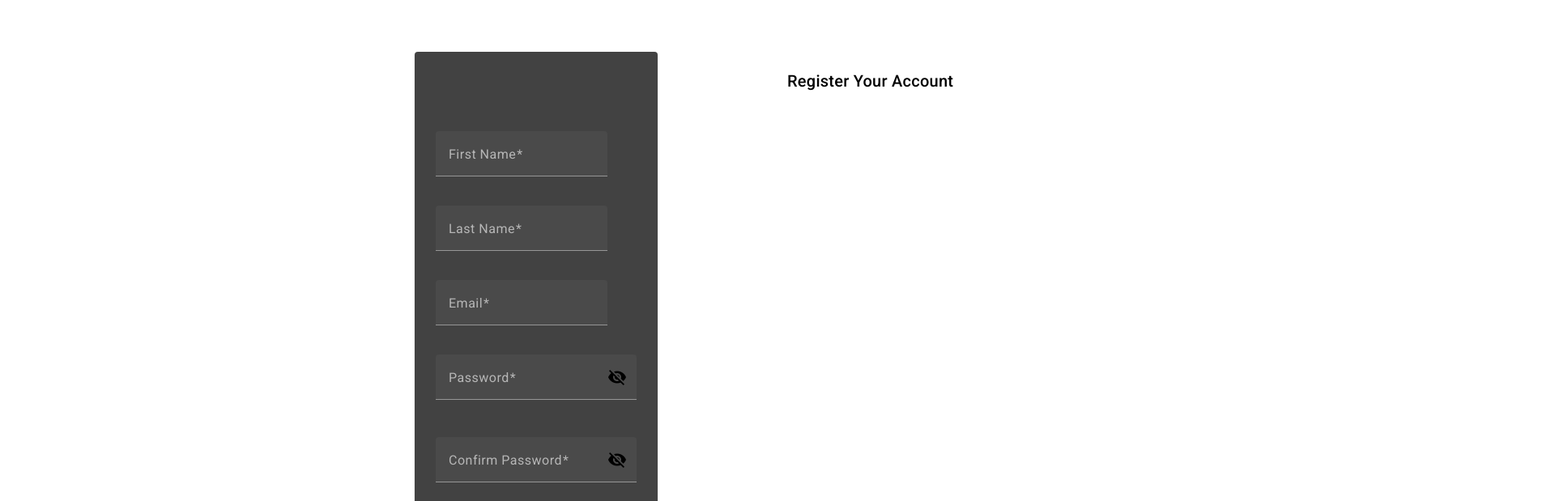
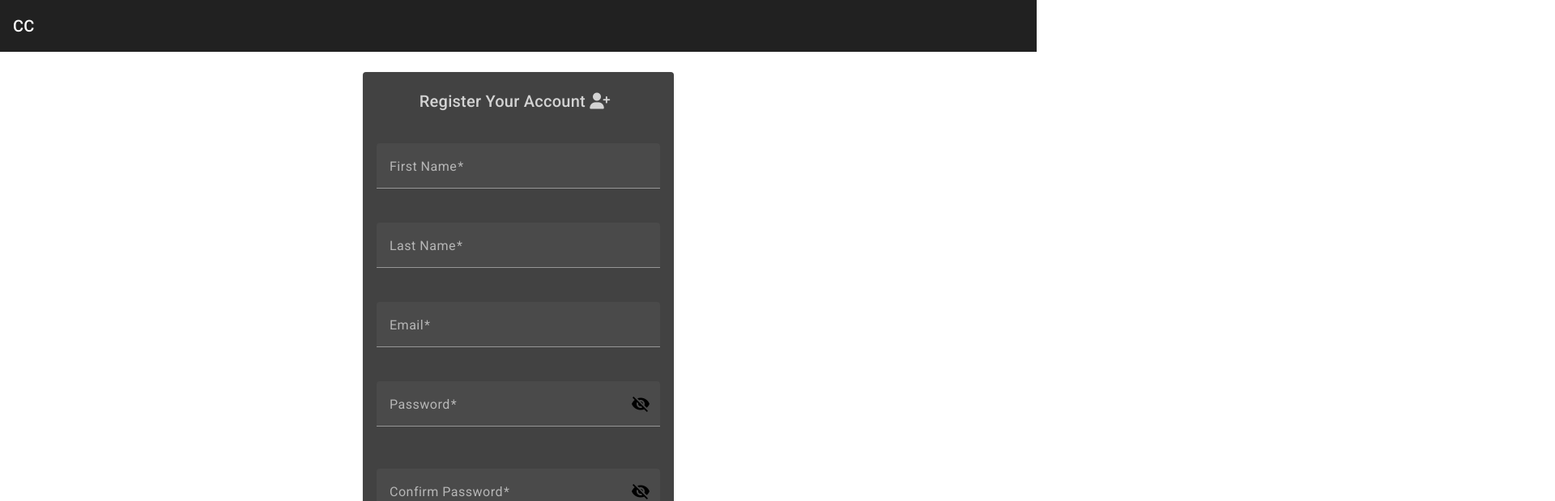
Before and after one commit to GeoM-bit/CCFrontend, an Angular app: page /register in a window 1280 px wide. Before the commit this address led to /. Shown: the top 619 px of the page at 81% size, 1920 px wide, since content can reach past the window. Built offline with nearby package versions, Linux system fonts and the light colour scheme.

Commit message:
Stylised register form, added some routing and layout

```diff
--- a/src/app/app-routing.module.ts
+++ b/src/app/app-routing.module.ts
@@ -1,7 +1,14 @@
 import { NgModule } from '@angular/core';
 import { RouterModule, Routes } from '@angular/router';
+import {LayoutComponent} from "./core/components/layout/layout.component";
+import {RegisterComponent} from "./features/components/register/register.component";
 
-const routes: Routes = [];
+const routes: Routes = [
+
+  { path: '', redirectTo: 'register', pathMatch: 'full' }, //default route
+  { path: 'register', component: RegisterComponent },
+
+];
 
 @NgModule({
   imports: [RouterModule.forRoot(routes)],
--- a/src/app/app.component.html
+++ b/src/app/app.component.html
@@ -1,2 +1,2 @@
-<app-register></app-register>
+<app-layout></app-layout>
 <router-outlet />
--- a/src/app/app.module.ts
+++ b/src/app/app.module.ts
@@ -23,12 +23,14 @@ import {MatSortModule} from "@angular/material/sort";
 import {MatPaginatorModule} from "@angular/material/paginator";
 import {MatDialogModule} from "@angular/material/dialog";
 import {CommonModule} from "@angular/common";
+import {LayoutComponent} from "./core/components/layout/layout.component";
 
 @NgModule({
   declarations: [
     AppComponent,
     RegisterComponent,
-    SnackBarComponent
+    SnackBarComponent,
+    LayoutComponent
   ],
   imports: [
     BrowserModule,
--- /dev/null
+++ b/src/app/core/components/layout/layout.component.css
@@ -0,0 +1,7 @@
+.mat-toolbar {
+  position: fixed;
+  top: 0;
+  left: 0;
+  z-index: 2;
+  width: 100% !important;
+}
--- /dev/null
+++ b/src/app/core/components/layout/layout.component.html
@@ -0,0 +1,4 @@
+<mat-toolbar>
+  <span style="color:white">CC</span>
+</mat-toolbar>
+<router-outlet></router-outlet>
--- /dev/null
+++ b/src/app/core/components/layout/layout.component.ts
@@ -0,0 +1,15 @@
+import { Component, OnInit } from '@angular/core';
+
+@Component({
+  selector: 'app-layout',
+  templateUrl: './layout.component.html',
+  styleUrls: ['./layout.component.css']
+})
+export class LayoutComponent implements OnInit {
+
+  constructor() { }
+
+  ngOnInit(): void {
+  }
+
+}
--- a/src/app/features/components/register/register.component.css
+++ b/src/app/features/components/register/register.component.css
@@ -1,81 +1,38 @@
-.container {
-  margin-top: 5%;
-  position: absolute;
-  left: 40%;
+.main-div{
+  height: 100vh;
+  display: flex;
+  justify-content: center;
+  align-items: center;
 }
 
-.mat-card {
-  width: 480px;
-  top: 50px;
-  right:50px;
-  position: relative;
-  display: flex;
+mat-card{
+  margin-top: 5%;
+  width: 30%;
+  justify-content: center;
+  align-items: center;
+  margin-bottom: 3%;
 }
 
 mat-form-field{
-    margin-bottom:14px;
+  margin-bottom:20px;
+  min-width: 350px;
 }
 
 mat-card-title {
-  margin-top: 10px;
-  margin-left: 15%;
-  margin-bottom:30px;
+  margin-top: 20px;
+  margin-bottom: 20px;
+  margin-left: 18%;
+  color: lightgray;
 }
 
-.mat-raised-button {
-  margin-top: 5px;
+form{
+  text-align: center;
 }
 
-img {
-  display: block;
-  margin-left: 20%;
-  margin-right: auto;
-  margin-top: 40%;
-}
-
-.column {
-  width: 1000%;
-  padding: 10px;
-}
-
-.row:after {
-  content: "";
-  display: table;
-  clear: both;
-}
-
-.mat-card-content{
-  margin-left:25%;
-}
-
-@media screen and (max-width: 450px) {
-  .column {
-    width: 70%;
-    display: block;
-    margin-bottom: 20px;
-    margin-left:-10%;
-  }
-
-  .mat-card {
-    width: 300px;
-    top: 50px;
-    position: relative;
-    display: flex;
-  }
-  .mat-card-title{
-      font-size: 20px;
-      text-align:center;
-      margin-left:0%;
-      width:300px;
-  }
-}
-
-@media screen and (max-width: 280px) {
-  .mat-card {
-    box-shadow: none;
-  }
+button{
+  margin-bottom: 2%;
 }
 
 .fa-user-plus {
-  color: black;
+  color: lightgray;
 }
--- a/src/app/features/components/register/register.component.html
+++ b/src/app/features/components/register/register.component.html
@@ -1,6 +1,5 @@
-<div class="container">
-  <div class="row">
-    <mat-card>
+<div class="main-div">
+<mat-card>
       <div class="column">
         <mat-card-title>Register Your Account <i class="fa-solid fa-user-plus fa-1x"></i></mat-card-title>
         <div class="row">
@@ -88,5 +87,4 @@
         </div>
       </div>
     </mat-card>
-  </div>
 </div>
--- a/src/index.html
+++ b/src/index.html
@@ -8,6 +8,7 @@
   <link rel="icon" type="image/x-icon" href="favicon.ico">
   <link href="https://fonts.googleapis.com/css2?family=Roboto:wght@300;400;500&display=swap" rel="stylesheet">
   <link href="https://fonts.googleapis.com/icon?family=Material+Icons" rel="stylesheet">
+  <script src="https://kit.fontawesome.com/95bd232080.js" crossorigin="anonymous"></script>
 </head>
 <body class="mat-typography">
   <app-root></app-root>
```
Also changed, not shown: 1 other file (tests, documents, lock files or other folders).
